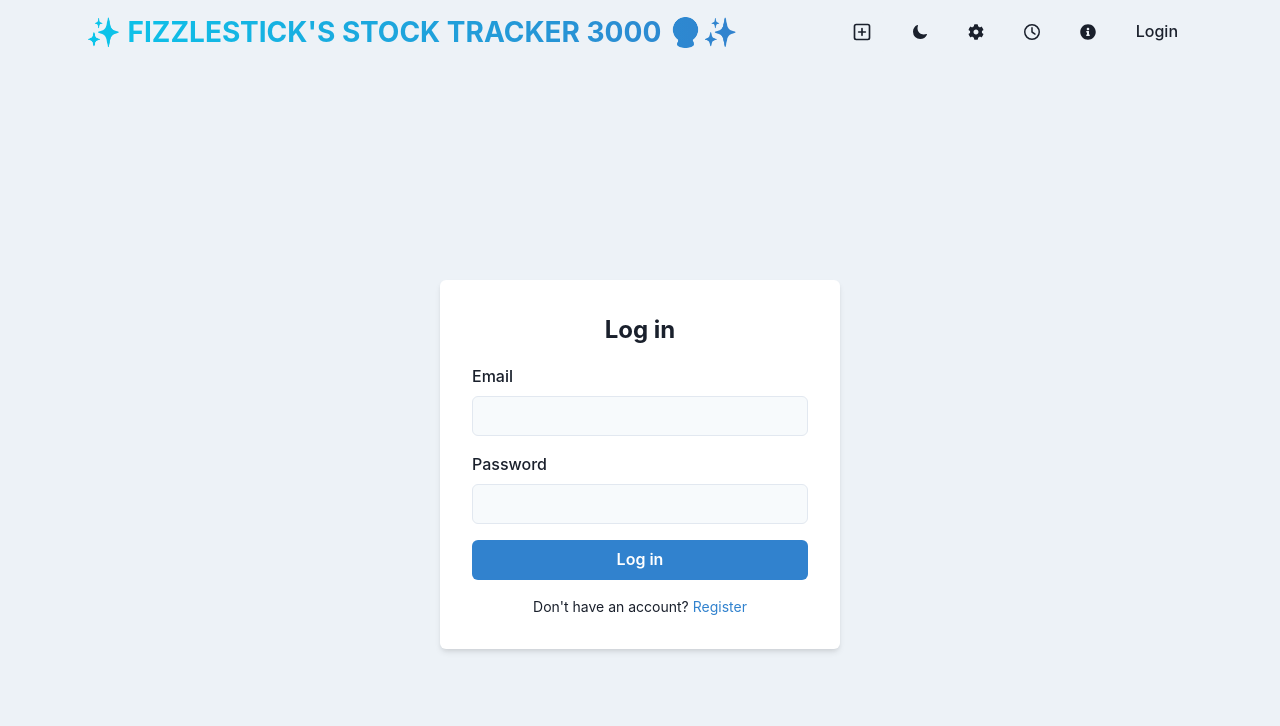
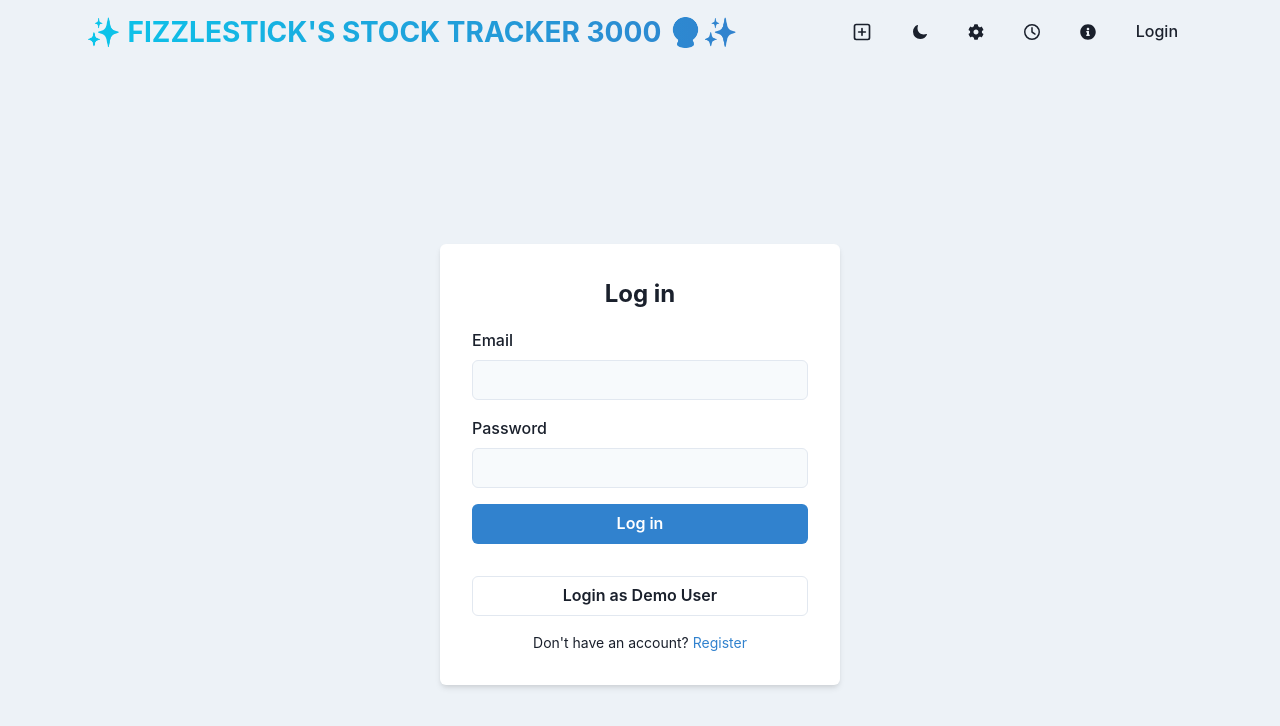
Before and after one commit to Peter-Pander/fizzlesticks-stock-tracker-3000, a React (Vite) app in the folder frontend/: page /login in a window 1280 px wide. Shown: the top 726 px of the page. Built offline with nearby package versions, Linux system fonts and the light colour scheme.

Commit message:
Add demo login button to Login page
- Added "Login as Demo User" button to Login.jsx
- Calls /api/demo-login and stores temp user/token
- Displays success or error toast and navigates to homepage

```diff
--- a/frontend/src/pages/Login.jsx
+++ b/frontend/src/pages/Login.jsx
@@ -36,6 +36,30 @@ const Login = () => {
       toast({
         title: "Login failed",
         description: error.response?.data?.message || "Invalid credentials.",
+        status: "error",
+        duration: 3000,
+        isClosable: true,
+      });
+    }
+  };
+
+  // New: handler for demo login
+  const loginAsDemoUser = async () => {
+    try {
+      const res = await axios.post("/api/demo-login");
+      setUser({ email: res.data.email });
+      setToken(res.data.token);
+      localStorage.setItem("token", res.data.token);
+      toast({
+        title: "Logged in as Demo User",
+        status: "success",
+        duration: 3000,
+        isClosable: true,
+      });
+      navigate("/");
+    } catch {
+      toast({
+        title: "Demo login failed",
         status: "error",
         duration: 3000,
         isClosable: true,
@@ -96,6 +120,16 @@ const Login = () => {
             Log in
           </Button>
 
+          {/* Demo login button */}
+          <Button
+            mt={4}
+            variant="outline"
+            width="full"
+            onClick={loginAsDemoUser}
+          >
+            Login as Demo User
+          </Button>
+
           <Text fontSize="sm" textAlign="center">
             Don't have an account?{" "}
             <ChakraLink as={Link} to="/register" color={linkColor}>
```
